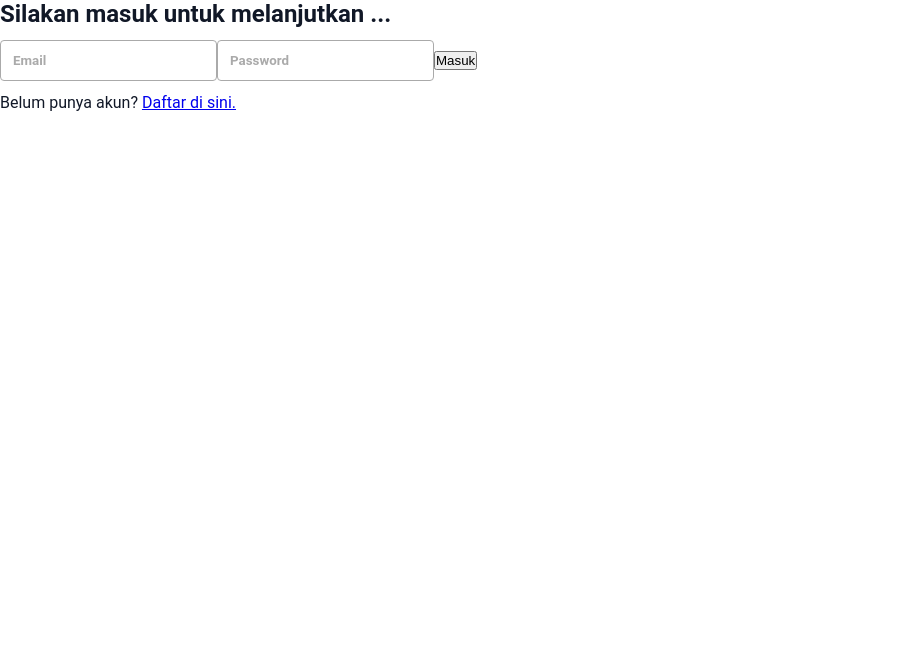
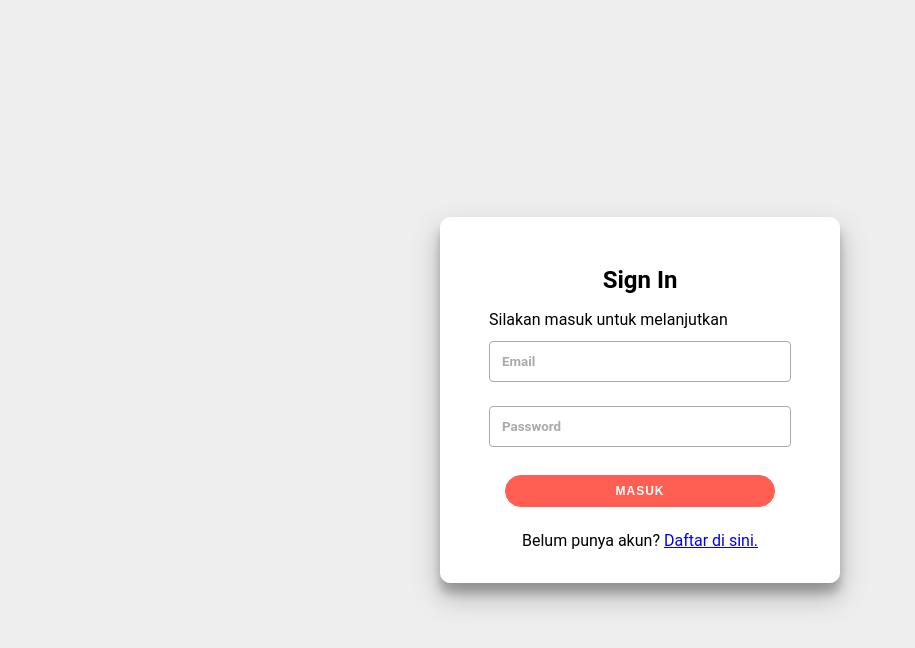
Before and after one commit to areef44/react-notes-app, a React (Vite) app: page / in a window 1280 px wide. Shown: the top 648 px of the page, without its empty margins (0-915 px from the left). Built offline with nearby package versions, Linux system fonts and the light colour scheme; no server answers.

Commit message:
add login page

```diff
--- a/src/App.tsx
+++ b/src/App.tsx
@@ -1,12 +1,51 @@
 import React from "react";
 import NoteApp from "./components/NoteApp";
+import { ThemeProvider } from "./contexts/ThemeContext";
 
-const App: React.FC = () => {
-  return (
-    <div>
-      <NoteApp />
-    </div>
-  );
-};
+interface AppState {
+  theme: string;
+  toggleTheme: () => void;
+}
+
+class App extends React.Component<{}, AppState> {
+  constructor(props: {}) {
+    super(props);
+    this.state = {
+      theme: 'light',
+      toggleTheme: () => {
+        this.setState((prevState) => {
+          const newTheme = prevState.theme === 'light' ? 'dark' : 'light';
+          localStorage.setItem('theme', newTheme);
+          return {
+            theme: newTheme
+          };
+        });
+      }
+    };
+  }
+
+  componentDidMount(): void {
+    const savedTheme = localStorage.getItem('theme') || 'light';
+    this.setState({ theme: savedTheme }, () => {
+      document.documentElement.setAttribute('data-theme', savedTheme);
+    });
+  }
+
+  componentDidUpdate(_prevProps: {}, prevState: AppState): void {
+    if (prevState.theme !== this.state.theme) {
+      document.documentElement.setAttribute('data-theme', this.state.theme);
+    }
+  }
+
+  render() {
+    return (
+      <ThemeProvider value={this.state}>
+        <div>
+          <NoteApp />
+        </div>
+      </ThemeProvider>
+    );
+  }
+}
 
 export default App;
--- a/src/components/LoginInput.tsx
+++ b/src/components/LoginInput.tsx
@@ -1,4 +1,5 @@
-import React, { useState, ChangeEvent, FormEvent } from "react";
+import React, { FormEvent } from "react";
+import useInput from "../hooks/useInput";
 import PropTypes from "prop-types";
 
 interface LoginInputProps {
@@ -6,16 +7,8 @@ interface LoginInputProps {
 }
 
 const LoginInput: React.FC<LoginInputProps> = ({ login }) => {
-  const [email, setEmail] = useState<string>("");
-  const [password, setPassword] = useState<string>("");
-
-  const onEmailChangeHandler = (event: ChangeEvent<HTMLInputElement>) => {
-    setEmail(event.target.value);
-  };
-
-  const onPasswordChangeHandler = (event: ChangeEvent<HTMLInputElement>) => {
-    setPassword(event.target.value);
-  };
+  const [email, handleEmailChange] = useInput<string>("");
+  const [password, handlePasswordChange] = useInput<string>("");
 
   const onSubmitHandler = (event: FormEvent) => {
     event.preventDefault();
@@ -28,15 +21,15 @@ const LoginInput: React.FC<LoginInputProps> = ({ login }) => {
           type="email"
           placeholder="Email"
           value={email}
-        onChange={onEmailChangeHandler}
+          onChange={handleEmailChange}
         />
         <input
           type="password"
           placeholder="Password"
           value={password}
-        onChange={onPasswordChangeHandler}
+          onChange={handlePasswordChange}
         />
-      <button>Masuk</button>
+        <button className="login-button">Masuk</button>
       </form>
   );
 };
--- a/src/components/NoteHeader.tsx
+++ b/src/components/NoteHeader.tsx
@@ -1,6 +1,7 @@
 import React from "react";
 import Navigation from "./Navigation";
 import { FiLogOut } from "react-icons/fi";
+import ToggleTheme from "./ToggleTheme";
 
 interface NoteHeaderProps {
   logout: () => void;
@@ -11,6 +12,7 @@ const NoteHeader: React.FC<NoteHeaderProps> = ({logout}) => {
     <div className="note-app__header">
       <h1>Notes</h1>
       <Navigation />
+      <ToggleTheme />
       <button onClick={logout}>Logout <FiLogOut /></button>
     </div>
   );
--- a/src/components/RegisterInput.tsx
+++ b/src/components/RegisterInput.tsx
@@ -1,26 +1,15 @@
-import React, { useState, ChangeEvent, FormEvent } from "react";
+import React, { FormEvent } from "react";
 import PropTypes from "prop-types";
+import useInput from "../hooks/useInput";
 
 interface RegisterInputProps {
   register: (userData: { name: string; email: string; password: string }) => void;
 }
 
 const RegisterInput: React.FC<RegisterInputProps> = ({ register }) => {
-  const [name, setName] = useState<string>("");
-  const [email, setEmail] = useState<string>("");
-  const [password, setPassword] = useState<string>("");
-
-  const onNameChange = (event: ChangeEvent<HTMLInputElement>) => {
-    setName(event.target.value);
-  };
-
-  const onEmailChange = (event: ChangeEvent<HTMLInputElement>) => {
-    setEmail(event.target.value);
-  };
-
-  const onPasswordChange = (event: ChangeEvent<HTMLInputElement>) => {
-    setPassword(event.target.value);
-  };
+  const [name, handleNameChange] = useInput<string>("");
+  const [email, handleEmailChange] = useInput<string>("");
+  const [password, handlePasswordChange] = useInput<string>("");
 
   const onSubmitHandler = (event: FormEvent) => {
     event.preventDefault();
@@ -38,20 +27,20 @@ const RegisterInput: React.FC<RegisterInputProps> = ({ register }) => {
         type="text"
         placeholder="Nama"
         value={name}
-        onChange={onNameChange}
+        onChange={handleNameChange}
       />
       <input
         type="email"
         placeholder="Email"
         value={email}
-        onChange={onEmailChange}
+        onChange={handleEmailChange}
       />
       <input
         type="password"
         placeholder="Password"
         autoComplete="current-password"
         value={password}
-        onChange={onPasswordChange}
+        onChange={handlePasswordChange}
       />
       <button type="submit">Register</button>
     </form>
--- /dev/null
+++ b/src/components/ToggleTheme.tsx
@@ -0,0 +1,15 @@
+import { useContext } from 'react';
+import ThemeContext from '../contexts/ThemeContext';
+import { FaMoon, FaSun } from 'react-icons/fa';
+
+const ToggleTheme = () => {
+  const { theme, toggleTheme } = useContext(ThemeContext);
+
+  return (
+    <button onClick={toggleTheme}>
+      {theme === 'light' ? <FaMoon /> : <FaSun />}
+    </button>
+  );
+};
+
+export default ToggleTheme;
--- /dev/null
+++ b/src/contexts/ThemeContext.ts
@@ -0,0 +1,12 @@
+import React from "react";
+
+interface ThemeContextType {
+  theme: string;
+  toggleTheme: () => void;
+}
+
+const ThemeContext = React.createContext<ThemeContextType>(null!);
+
+export const ThemeProvider = ThemeContext.Provider;
+export const ThemeConsumer = ThemeContext.Consumer;
+export default ThemeContext;
--- /dev/null
+++ b/src/hooks/useInput.tsx
@@ -0,0 +1,15 @@
+import { useState, ChangeEvent } from "react";
+
+function useInput<T>(
+  defaultValue: T
+): [T, (event: ChangeEvent<HTMLInputElement>) => void] {
+  const [value, setValue] = useState<T>(defaultValue);
+
+  const handleValueChange = (event: ChangeEvent<HTMLInputElement>): void => {
+    setValue(event.target.value as T);
+  };
+
+  return [value, handleValueChange];
+}
+
+export default useInput;
--- a/src/pages/LoginPage.tsx
+++ b/src/pages/LoginPage.tsx
@@ -16,13 +16,20 @@ const LoginPage: React.FC<LoginPageProps> = ({ loginSuccess }) => {
   };
 
   return (
-    <section className="login-page">
-      <h2>Silakan masuk untuk melanjutkan ...</h2>
-      <LoginInput login={onLogin} />
-      <p>
-        Belum punya akun? <Link to="/register">Daftar di sini.</Link>
-      </p>
-    </section>
+    <div className="login-page">
+      <section className="container-login">
+        <div className="text-title-container">
+          <h1>Sign In</h1>
+        </div>
+        <p>Silakan masuk untuk melanjutkan</p>
+        <LoginInput login={onLogin} />
+        <div className="text-container">
+          <p>
+            Belum punya akun? <Link to="/register">Daftar di sini.</Link>
+          </p>
+        </div>
+      </section>
+    </div>
   );
 };
 
--- a/src/styles/style.css
+++ b/src/styles/style.css
@@ -1,3 +1,25 @@
+:root {
+  --font-color: #000;
+  --background-color: #eee;
+  --background-card-color: lightgrey;
+  --background-header-color: #ff5f52;
+  --background-border-color:  #ff5f52;
+  --background-input-color:  #fff;
+  --background-input-border:  #fff;
+  --background-input-border-color: #fff;
+}
+
+[data-theme='dark'] {
+  --font-color: #eee;
+  --background-color: #000;
+  --background-card-color: #000;
+  --background-header-color: #000;
+  --background-border-color:  #eee;
+  --background-input-color:  #000;
+  --background-input-border:  #000;
+  --background-input-border-color: #fff;
+}
+
 * {
   padding: 0;
   margin: 0;
@@ -6,8 +28,8 @@
 
 body {
   font-family: "Roboto", sans-serif;
-  background-color: #ffffff;
-  color: #111827;
+  background-color: var(--background-color);
+  color: var(--font-color);
 }
 
 .navigation ul li {
@@ -28,7 +50,7 @@ textarea {
   margin: 12px 0;
   font-family: "Roboto", sans-serif;
   background-color: transparent;
-  color: black;
+  color: var(--font-color);
   border: 1px solid #aaa;
   border-radius: 4px;
 }
@@ -56,8 +78,8 @@ textarea::placeholder {
   align-items: center;
   justify-content: center;
   padding: 4px 16px;
-  border-bottom: 1px solid #ff5f52;
-  background-color: #ff5f52;
+  border-bottom: 1px solid var(--background-border-color);
+  background-color: var(--background-header-color);
 }
 
 .note-app__header h1 {
@@ -82,13 +104,13 @@ textarea::placeholder {
 }
 
 .note-input {
-  background-color: #ffffff;
+  background-color: var(--background-input-color);
   margin: 0 auto;
   padding: 1rem;
   border-radius: 5px;
   max-width: 1000px;
   margin-bottom: 48px;
-  border: 1px solid #e5e7eb;
+  border: 1px solid var(--background-input-border);
 }
 
 .note-input input,
@@ -191,12 +213,15 @@ textarea::placeholder {
   overflow: hidden;
   display: flex;
   flex-direction: column;
-  background-color: lightgray;
+  background-color: var(--background-card-color);
 }
 
 .note-item__content {
   padding: 12px;
   flex: 1;
+  background-color: var(--background-card-color);
+  border: 1px solid #e5e7eb;
+  border-radius: 4px;
 }
 
 .note-item__title {
@@ -220,6 +245,9 @@ textarea::placeholder {
   display: flex;
   justify-content: end;
   gap: 0.5rem;
+  background-color: var(--background-card-color);
+  border: 1px solid #e5e7eb;
+  border-radius: 4px;
 }
 
 .note-item__delete-button,
@@ -329,7 +357,60 @@ button[disabled]:hover {
   min-height: 500px;
   padding: 8px 0;
   width: 100%;
-  color: black;
+  color: var(--font-color);
+}
+
+.login-page{
+  display: flex;
+  justify-content: center;
+  align-items: center;
+  height: 100vh;
+}
+
+.container-login{
+  background-color: var(--background-input-border);
+	border-radius: 10px;
+  border: 1px solid var(--background-input-border-color);
+  box-shadow: 0 14px 28px rgba(0,0,0,0.25),
+	0 10px 10px rgba(0,0,0,0.22);
+	position: relative;
+	overflow: hidden;
+	width: 400px;
+	max-width: 100%;
+  padding: 2rem 3rem 2rem 3rem;
+  align-self: center;
+}
+
+.login-input {
+  display: flex;
+  flex-direction: column;
+}
+
+.login-input .login-button {
+  border-radius: 20px;
+	border: 1px solid #ff5f52;
+	background-color: #ff5f52;
+	color: #FFFFFF;
+	font-size: 12px;
+	font-weight: bold;
+	letter-spacing: 1px;
+	text-transform: uppercase;
+	transition: transform 80ms ease-in;
+  padding: 0.5rem;
+  margin: 1rem 1rem 1.5rem 1rem;
+  cursor: pointer;
+}
+
+.text-title-container {
+  display: flex;
+  justify-content: center;
+  padding-top: 1rem;
+  padding-bottom: 1rem;
+}
+
+.text-container {
+  display: flex;
+  justify-content: center;
 }
 
 @media only screen and (min-width: 500px) {
```
Lines whose indentation alone changed are shown as unchanged.
